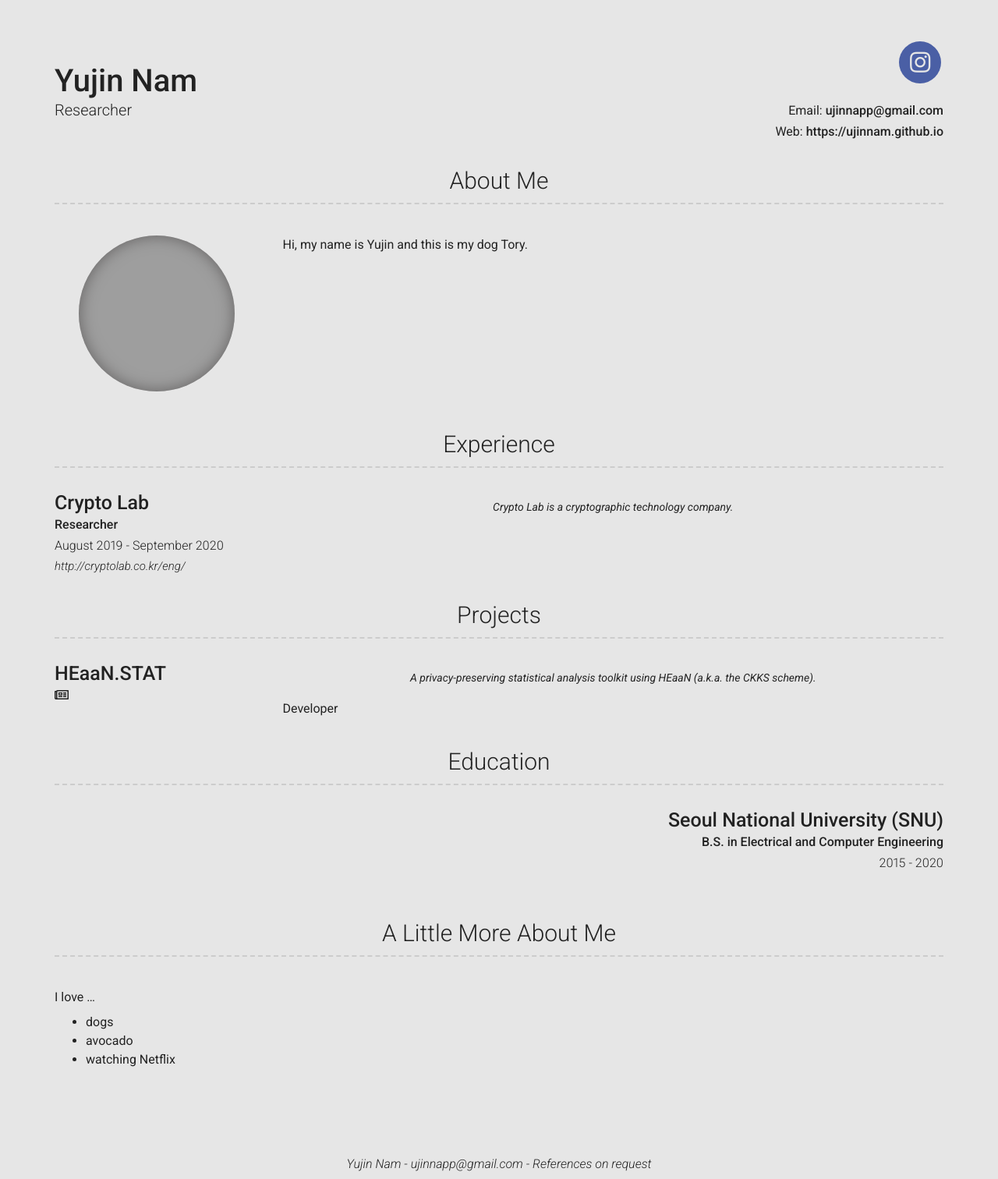
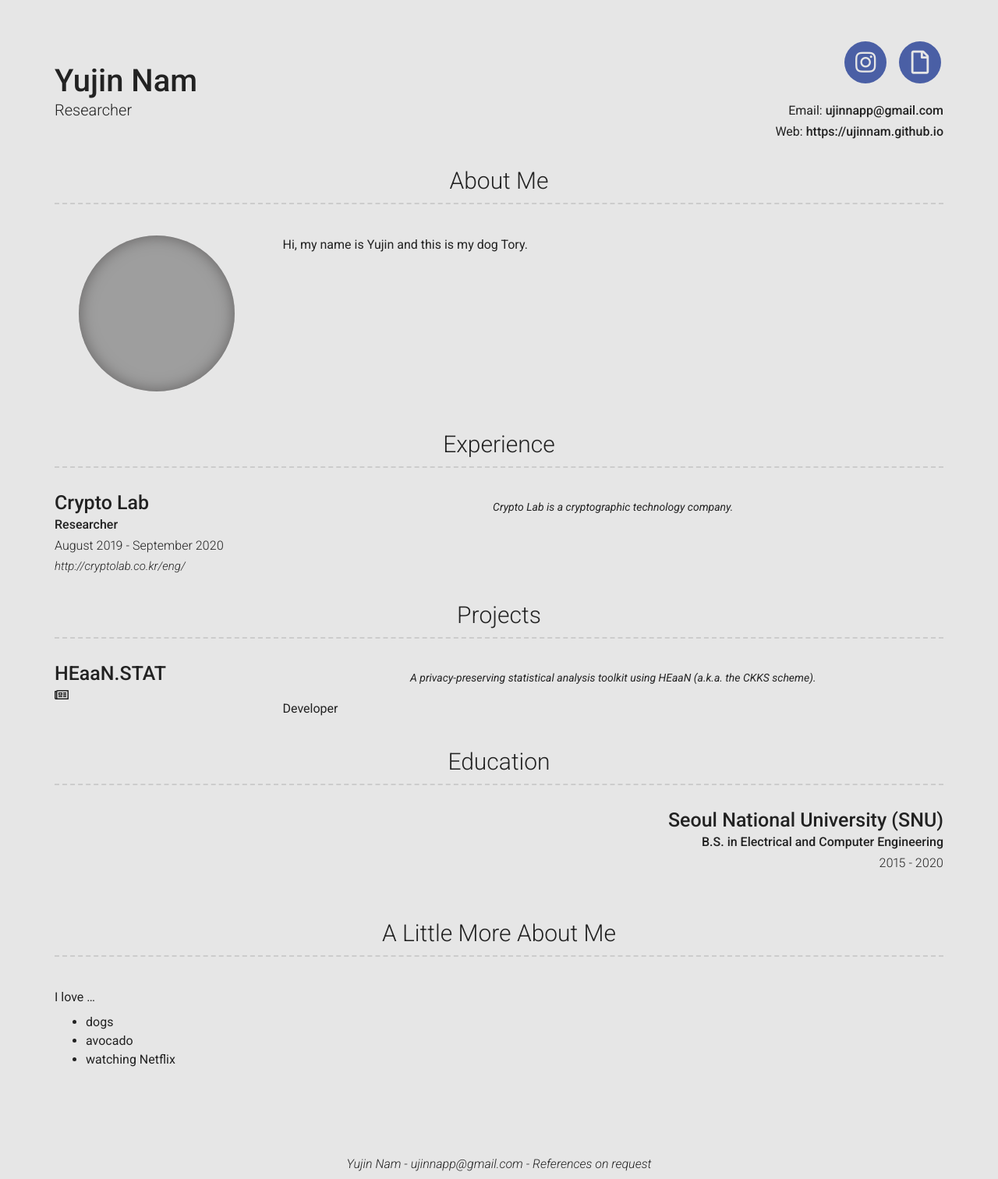
Before and after one commit to ujinnam/ujinnam.github.com, a Jekyll site: the page built from index.md, in a window 1280 px wide. Shown: the whole page at 78% size. Built offline with Jekyll 4.4.1, drawn with Linux system fonts in a browser that asks for light colours; nearby versions of some CDN libraries; grey boxes are pictures that could not be loaded.

```diff
--- a/_config.yml
+++ b/_config.yml
@@ -34,10 +34,10 @@ instagram_username: y_j_nsta
 #orcid_username: 0000-0000-0000-0000
 
 # Additional icon links
-#additional_links:
-#- title: y_j_nsta
-#  icon: fab fa-instagram #Font Awesome brand icon name (eg. fab fa-twitter) (https://fontawesome.com/icons?d=gallery&s=brands&m=free)
-#  url:  https://www.instagram.com/y_j_nsta/ #Link url (eg. https://google.com)
+additional_links:
+- title: CV
+  icon: far fa-file #Font Awesome brand icon name (eg. fab fa-twitter) (https://fontawesome.com/icons?d=gallery&s=brands&m=free)
+  url:  images/cute_tori.jpg #Link url (eg. https://google.com)
 # - title: another link
 #   icon: font awesome brand icon name (eg. fab fa-twitter) (https://fontawesome.com/icons?d=gallery&s=brands&m=free)
 #   url: Link url (eg. https://google.com)
```
Also changed, not shown: 1 other file.
